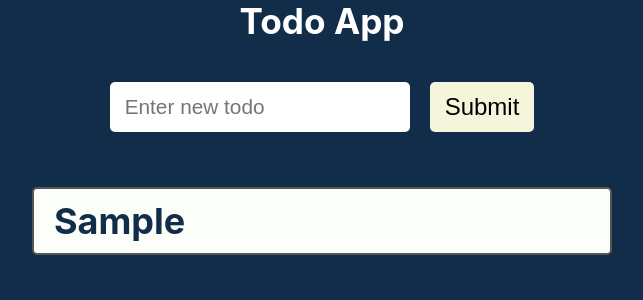
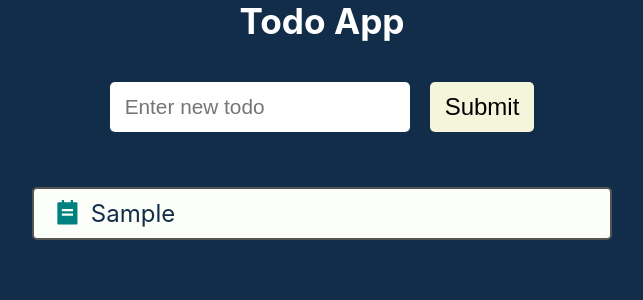
Before and after one commit to Daskendrik/learning_react, a React (Create React App) app: page / in a window 1280 px wide. Both pictures are taken after typing "Sample" into the empty fields and a click on the button "Submit". Shown: the top 300 px of the page, without its empty margins (318-961 px from the left). Built offline with nearby package versions, Linux system fonts and the light colour scheme.

Commit message:
add icon

```diff
--- a/src/Components/Todos/Todo.js
+++ b/src/Components/Todos/Todo.js
@@ -1,3 +1,4 @@
+import { RiTodoFill } from 'react-icons/ri';
 import styles from './Todo.module.css';
 
 const Todo = (props) => {
@@ -9,7 +10,8 @@
         onDoubleClick={() => deleteTodo(index)}
         index={index}
       >
-        <h2 className={styles.todoText}>{todo}</h2>
+        <RiTodoFill className={styles.todoIcon} />
+        <div className={styles.todoText}>{todo}</div>
       </div>
     </>
   );
--- a/src/Components/Todos/Todo.module.css
+++ b/src/Components/Todos/Todo.module.css
@@ -15,3 +15,9 @@
   width: 100%;
   text-align: left;
 }
+
+.todoIcon {
+  font-size: 1.8rem;
+  margin-right: 10px;
+  color: teal;
+}
```
